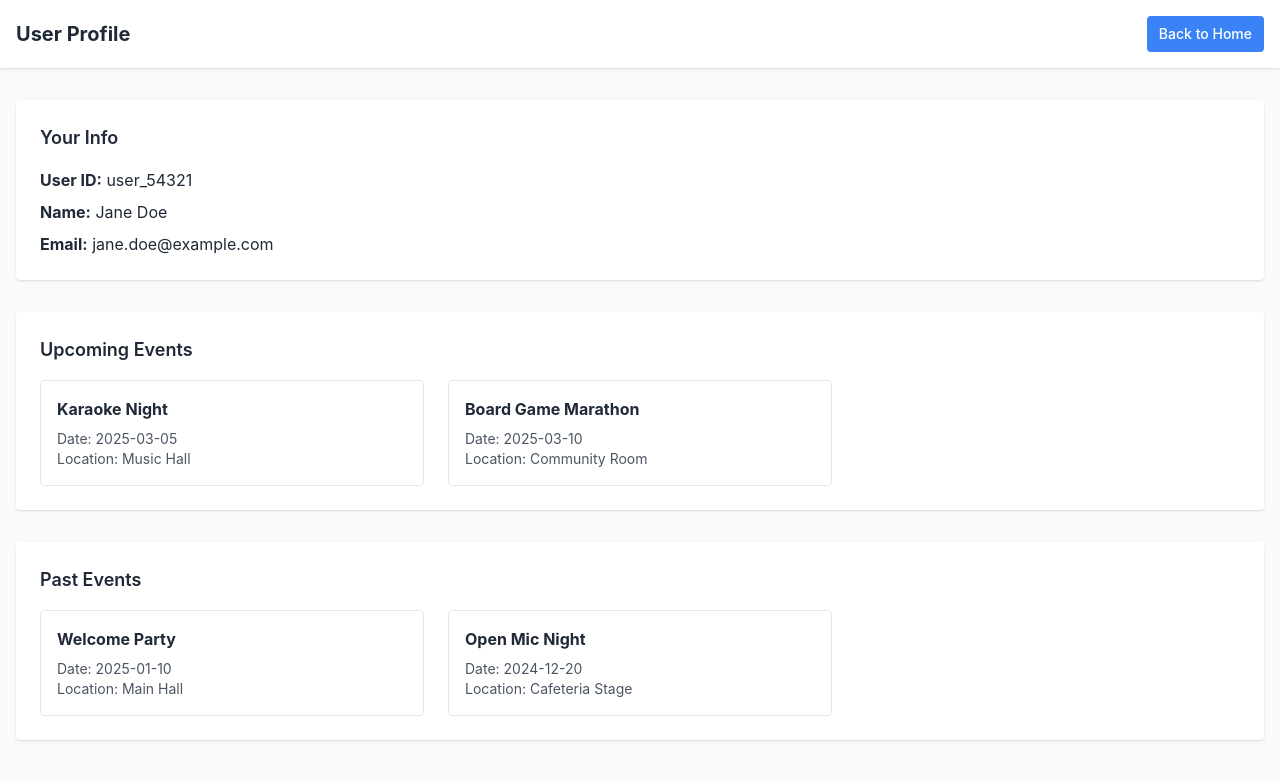
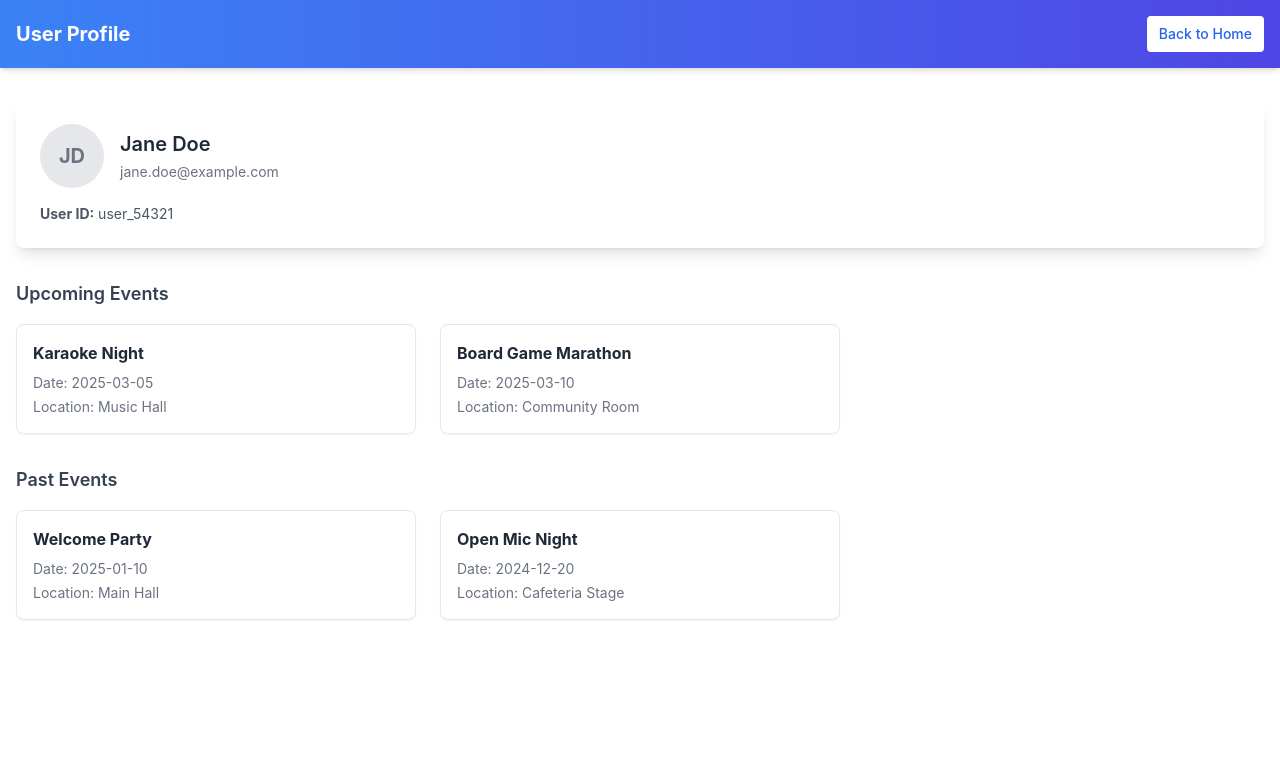
Before and after one commit to FatKidddd/rh-hackathon, a React (Vite) app: page /profile in a window 1280 px wide. Shown: the top 780 px of the page. Built offline with nearby package versions, Linux system fonts and the light colour scheme.

Commit message:
profile page update

```diff
--- a/src/App.tsx
+++ b/src/App.tsx
@@ -125,7 +125,7 @@ function App() {
           {user ? (
             <>
               <span className="text-gray-700">
-                Logged in as <strong>{user.id}</strong>
+                Logged in as <a href="/profile"><strong>{user.id}</strong></a>
               </span>
               <button
                 onClick={handleLogout}
--- a/src/UserProfile.tsx
+++ b/src/UserProfile.tsx
@@ -14,14 +14,14 @@ interface Event {
 }
 
 const UserProfile: React.FC = () => {
-  // Mock user - in a real app, you'd retrieve this from context or props
+  // Mock user
   const [user] = useState<User>({
     id: "user_54321",
     name: "Jane Doe",
     email: "jane.doe@example.com",
   });
 
-  // Mock upcoming events the user signed up for
+  // Mock upcoming events
   const [upcomingEvents, setUpcomingEvents] = useState<Event[]>([
     {
       id: 1,
@@ -37,7 +37,7 @@ const UserProfile: React.FC = () => {
     },
   ]);
 
-  // Mock past events the user participated in
+  // Mock past events
   const [pastEvents, setPastEvents] = useState<Event[]>([
     {
       id: 3,
@@ -53,55 +53,62 @@ const UserProfile: React.FC = () => {
     },
   ]);
 
-  // Optional: On component mount, call your RPC or API to fetch user info & events
   useEffect(() => {
-    // Example:
-    // fetchUserData(user.id).then(data => setUser(data))
-    // fetchUserEvents(user.id).then(events => { setUpcomingEvents(...); setPastEvents(...); })
+    // Future: Replace with RPC or API calls.
   }, []);
 
   return (
-    <div className="min-h-screen bg-gray-50 text-gray-800">
-      <header className="bg-white shadow p-4">
+    <div className="min-h-screen flex flex-col">
+      {/* Gradient Header */}
+      <header className="bg-gradient-to-r from-blue-500 to-indigo-600 p-4 shadow-md">
         <div className="container mx-auto flex justify-between items-center">
-          <h1 className="text-xl font-bold">User Profile</h1>
-          {/* Link back to the landing page or logout - up to you */}
+          <h1 className="text-xl font-bold text-white">User Profile</h1>
           <a
             href="/"
-            className="px-3 py-2 bg-blue-500 text-white rounded hover:bg-blue-600 text-sm"
+            className="px-3 py-2 bg-white text-blue-600 rounded hover:bg-gray-100 text-sm font-medium"
           >
             Back to Home
           </a>
         </div>
       </header>
 
-      <main className="container mx-auto px-4 py-8">
-        {/* User Info Section */}
-        <section className="bg-white shadow rounded p-6 mb-8">
-          <h2 className="text-lg font-semibold mb-4">Your Info</h2>
-          <div className="space-y-2">
-            <p>
-              <strong>User ID:</strong> {user.id}
-            </p>
-            <p>
-              <strong>Name:</strong> {user.name}
-            </p>
-            <p>
-              <strong>Email:</strong> {user.email}
-            </p>
+      {/* Main Content */}
+      <main className="container mx-auto px-4 py-8 flex-1">
+        {/* User Info Card */}
+        <section className="bg-white shadow-lg rounded-lg p-6 mb-8">
+          <div className="flex items-center mb-4">
+            {/* You can add a placeholder avatar or user icon if you like */}
+            <div className="w-16 h-16 rounded-full bg-gray-200 mr-4 flex items-center justify-center">
+              {/* Placeholder icon, or user initials */}
+              <span className="text-gray-500 font-bold text-xl">JD</span>
+            </div>
+            <div>
+              <h2 className="text-xl font-semibold text-gray-800 mb-1">
+                {user.name}
+              </h2>
+              <p className="text-sm text-gray-500">{user.email}</p>
+            </div>
           </div>
+          <p className="text-sm text-gray-600">
+            <strong>User ID:</strong> {user.id}
+          </p>
         </section>
 
         {/* Upcoming Events */}
-        <section className="bg-white shadow rounded p-6 mb-8">
-          <h2 className="text-lg font-semibold mb-4">Upcoming Events</h2>
+        <section className="mb-8">
+          <h3 className="text-lg font-semibold mb-4 text-gray-700">
+            Upcoming Events
+          </h3>
           {upcomingEvents.length > 0 ? (
             <div className="grid gap-6 sm:grid-cols-2 md:grid-cols-3">
               {upcomingEvents.map((event) => (
-                <div key={event.id} className="border rounded p-4">
-                  <h3 className="font-bold mb-2">{event.title}</h3>
-                  <p className="text-sm text-gray-600">Date: {event.date}</p>
-                  <p className="text-sm text-gray-600">Location: {event.location}</p>
+                <div
+                  key={event.id}
+                  className="bg-white border rounded-lg p-4 shadow-sm transition-transform duration-200 hover:scale-105"
+                >
+                  <h4 className="font-bold text-gray-800 mb-2">{event.title}</h4>
+                  <p className="text-sm text-gray-500 mb-1">Date: {event.date}</p>
+                  <p className="text-sm text-gray-500">Location: {event.location}</p>
                 </div>
               ))}
             </div>
@@ -111,15 +118,20 @@ const UserProfile: React.FC = () => {
         </section>
 
         {/* Past Events */}
-        <section className="bg-white shadow rounded p-6">
-          <h2 className="text-lg font-semibold mb-4">Past Events</h2>
+        <section>
+          <h3 className="text-lg font-semibold mb-4 text-gray-700">
+            Past Events
+          </h3>
           {pastEvents.length > 0 ? (
             <div className="grid gap-6 sm:grid-cols-2 md:grid-cols-3">
               {pastEvents.map((event) => (
-                <div key={event.id} className="border rounded p-4">
-                  <h3 className="font-bold mb-2">{event.title}</h3>
-                  <p className="text-sm text-gray-600">Date: {event.date}</p>
-                  <p className="text-sm text-gray-600">Location: {event.location}</p>
+                <div
+                  key={event.id}
+                  className="bg-white border rounded-lg p-4 shadow-sm transition-transform duration-200 hover:scale-105"
+                >
+                  <h4 className="font-bold text-gray-800 mb-2">{event.title}</h4>
+                  <p className="text-sm text-gray-500 mb-1">Date: {event.date}</p>
+                  <p className="text-sm text-gray-500">Location: {event.location}</p>
                 </div>
               ))}
             </div>
```
